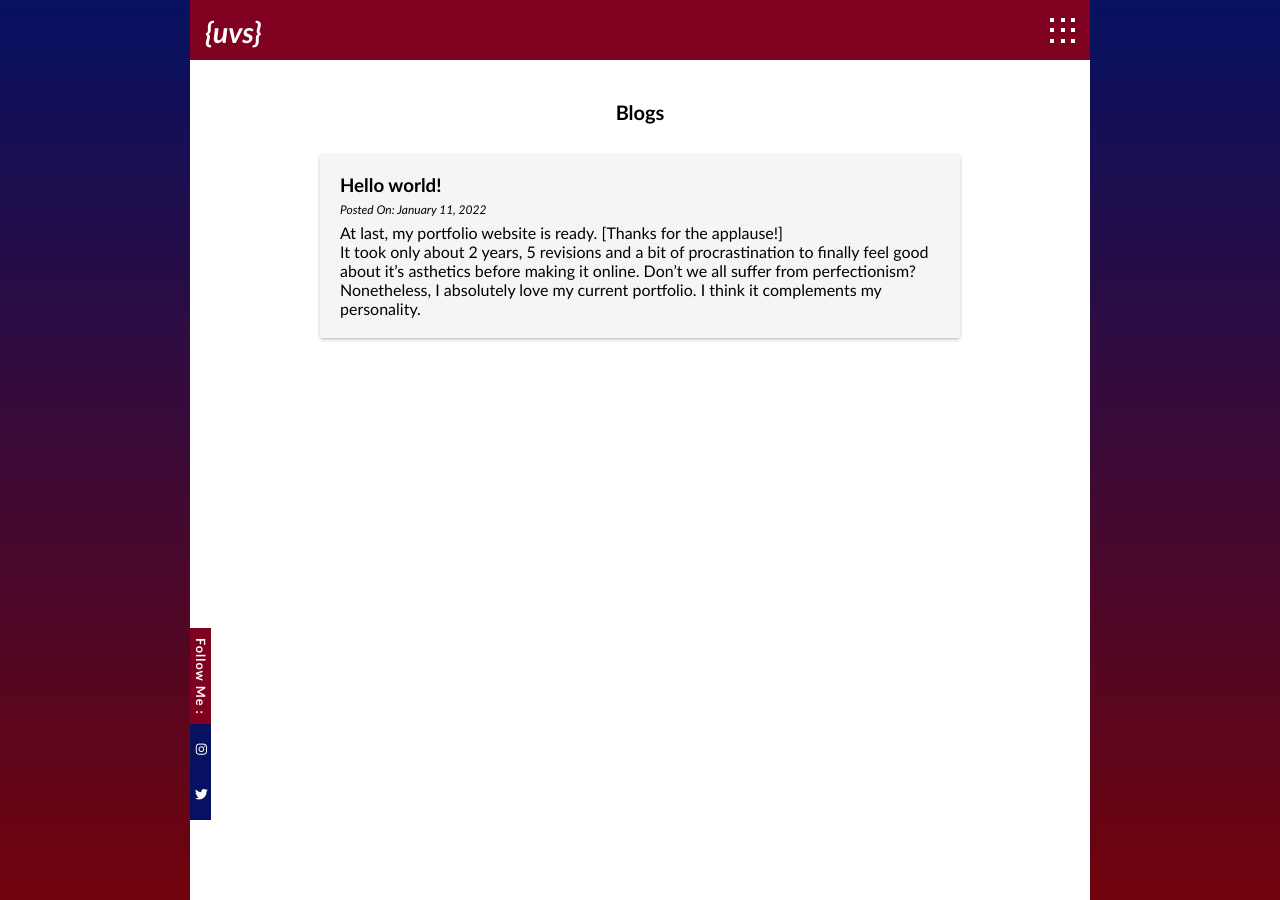
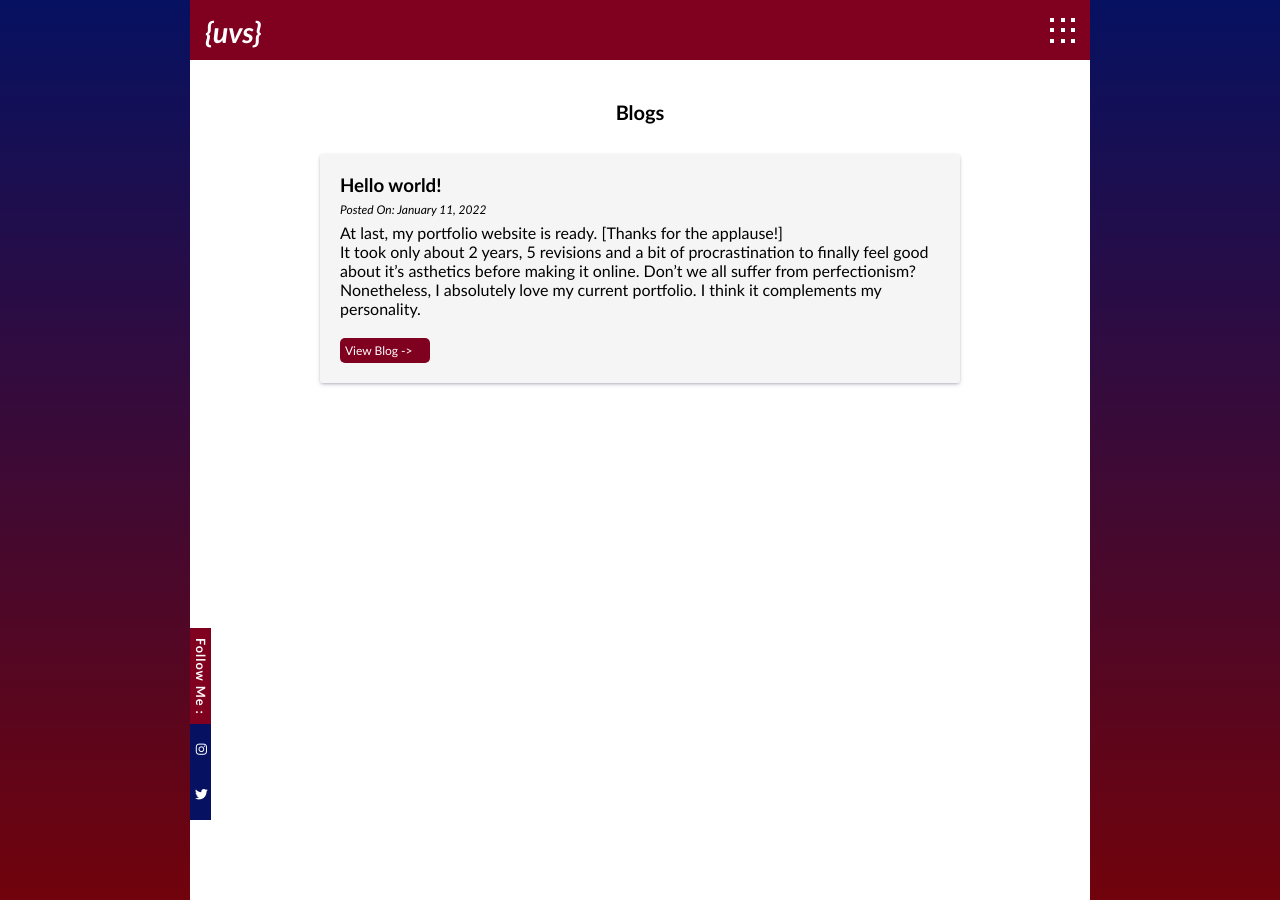
Before and after one commit to itsuvs/itsuvs.github.io, a Jekyll site: the page built from blogs.html, in a window 1280 px wide and 900 px high. Built offline with Jekyll 4.4.1, drawn with Linux system fonts in a browser that asks for light colours; nearby versions of some CDN libraries.

```diff
--- a/_layouts/default.html
+++ b/_layouts/default.html
@@ -13,7 +13,9 @@
 <body>
     <header>
         <div class="logo">
-            {uvs}
+            <a href='/index.html'>
+                {uvs}
+            </a>
         </div>
         <div class="hamburger-straight" id="hamburger-hook" onclick="hamburgerMove()">
             <div class="hamburger-square-bar">
--- a/assets/styles/additionalStyles.css
+++ b/assets/styles/additionalStyles.css
@@ -207,6 +207,18 @@
     text-decoration: none;
 }
 
+div.blogs-container a{
+    display: block;
+    width: 80px;
+    background-color: #800020;
+    margin-top: 20px;
+    padding: 5px;
+    color: white;
+    border-radius: 5px;
+    font-size: 12px;
+    text-decoration: none;
+}
+
 div.blogs-container .blog-clip .posted-on{
     color: black;
     font-style: italic;
@@ -271,11 +283,25 @@
 
     div.projects-container .projects{
         grid-template-columns: 1fr;
-        grid-row-gap: 10px;
+        grid-row-gap: 15px;
+    }
+
+    div.projects-container .projects .project-clip{
+        width: 280px;
+    }
+
+    div.projects-container .project-clip img{
+        width: 120px;
+        height: 100%;
     }
 
     div.about-container .about-para{
         width: 250px;
     }
 
+    div.artworks-container .artwork-clip img{
+        width: 280px;
+        height: 280px;
+    }
+
 }
--- a/assets/styles/mainStyle.css
+++ b/assets/styles/mainStyle.css
@@ -29,7 +29,6 @@
     justify-content: space-between;
     align-items: center;
     box-sizing: border-box;
-    /* background-color: transparent; */
     z-index: 10;
     height: 60px;
     background-color: rgb(128,0,32);
@@ -42,6 +41,11 @@
     font-style: italic;
     position: relative;
     top: 2px;
+}
+
+div.logo a{
+    color: white;
+    text-decoration: none;
 }
 
 div.hamburger-straight{
--- a/blogs.html
+++ b/blogs.html
@@ -7,11 +7,14 @@
   <h2 class="page-heading">Blogs</h2>
     {% for blog in site.categories['blogs'] %}
       <div class="blog-clip">
-        <h3 class="blog-heading"><a href="{{ blog.url }}">{{ blog.title }}</a></h3>
+        <h3 class="blog-heading">{{ blog.title }}</h3>
         <p class="posted-on">
             Posted On: {{ blog.date | date: '%B %d, %Y' }}
         </p>
         {{ blog.excerpt }}
+        <a href={{blog.url}}>
+          View Blog ->
+        </a>
       </div>
     {% endfor %}
 </div>
```
Also changed, not shown: 13 other files.
